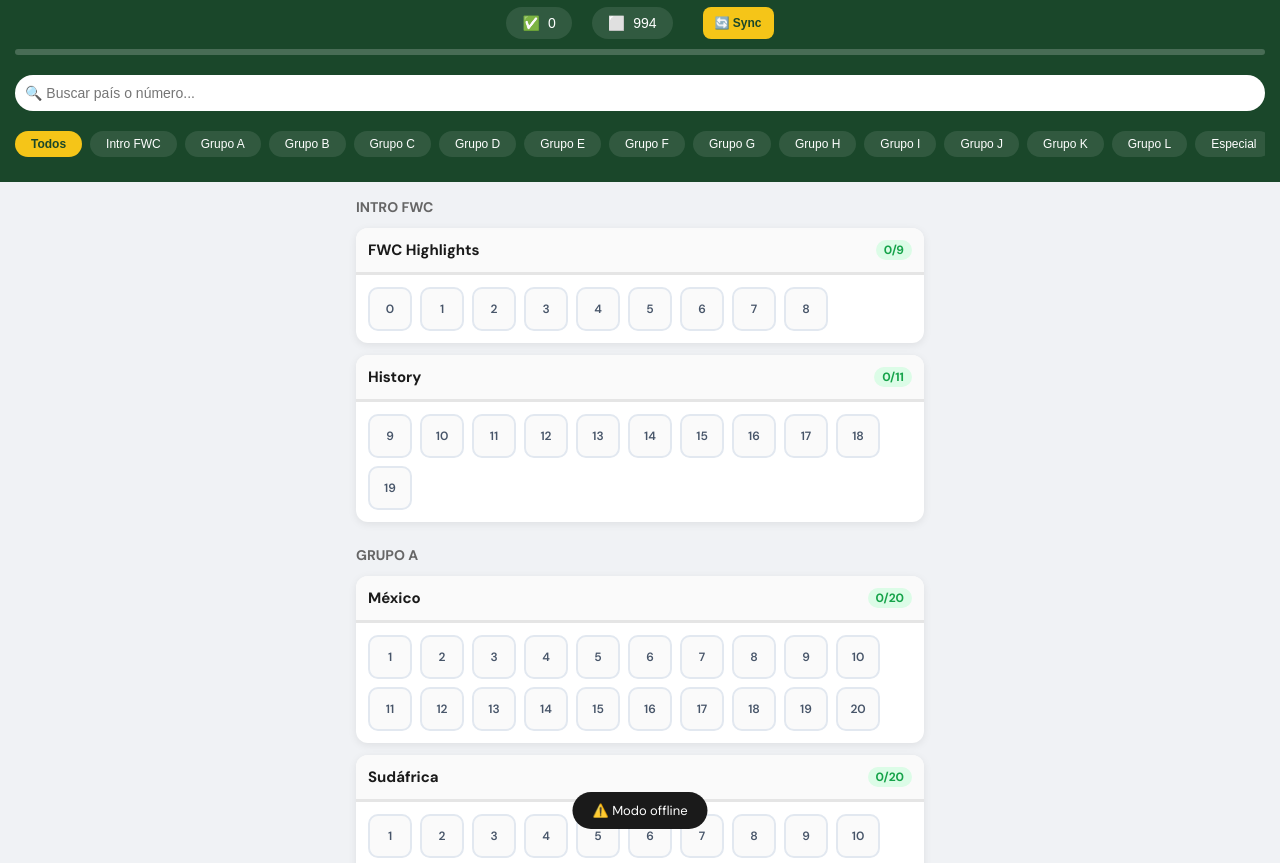
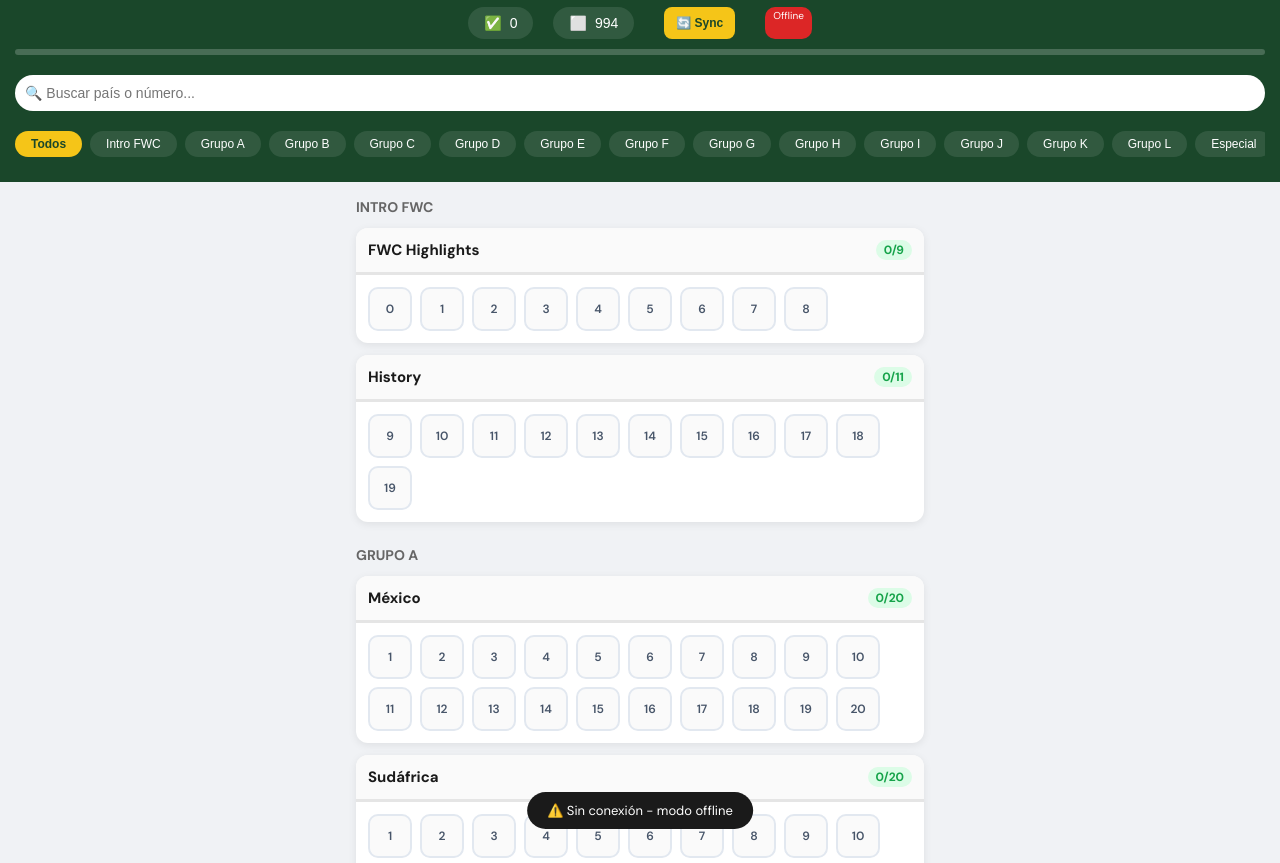
Before and after one commit to muozam/2026-2, a plain HTML site: page index.html in a window 1280 px wide. Shown: the part 51-914 px from the top of the page. Drawn offline with Linux system fonts and the light colour scheme; no server answers.

Commit message:
Add files via upload

```diff
--- a/index.html
+++ b/index.html
@@ -1,10 +1,10 @@
 <!DOCTYPE html>
 <html lang="es">
 <head>
-<meta charset="UTF-8"/>
-<meta name="viewport" content="width=device-width, initial-scale=1.0, maximum-scale=1.0, user-scalable=yes"/>
+<meta charset="UTF-8">
+<meta name="viewport" content="width=device-width, initial-scale=1.0">
 <title>Panini FIFA World Cup 2026</title>
-<link href="https://fonts.googleapis.com/css2?family=Bebas+Neue&family=DM+Sans:wght@300;400;500;600;700&display=swap" rel="stylesheet"/>
+<link href="https://fonts.googleapis.com/css2?family=Bebas+Neue&family=DM+Sans:wght@300;400;500;600;700&display=swap" rel="stylesheet">
 <style>
 * {
   margin: 0;
@@ -41,6 +41,7 @@ body {
   justify-content: center;
   gap: 20px;
   margin-bottom: 10px;
+  flex-wrap: wrap;
 }
 
 .stat-btn {
@@ -226,6 +227,7 @@ body {
   font-size: 13px;
   transition: transform 0.3s;
   z-index: 1000;
+  white-space: nowrap;
 }
 
 .toast.show {
@@ -246,6 +248,16 @@ body {
   margin-left: 10px;
   color: #1a472a;
 }
+
+.status {
+  font-size: 10px;
+  margin-left: 10px;
+  padding: 2px 8px;
+  border-radius: 10px;
+}
+
+.status.online { background: #16a34a; }
+.status.offline { background: #dc2626; }
 </style>
 </head>
 <body>
@@ -261,6 +273,7 @@ body {
       <span>⬜</span> <span id="faltantesCount">0</span>
     </button>
     <button class="sync-btn" id="syncBtn">🔄 Sync</button>
+    <span id="onlineStatus" class="status offline">Offline</span>
   </div>
 
   <div class="progress-bar">
@@ -276,10 +289,16 @@ body {
 <div class="toast" id="toast"></div>
 
 <script>
-// ⚠️ ACTUALIZA ESTA URL CON LA NUEVA QUE OBTENGAS AL REIMPLEMENTAR ⚠️
-const API_URL = "https://script.google.com/macros/s/AKfycbxUu1OZ0jAod2wbX_QgG0VuT5l6FTbYIGYQkQCNlTNxdgagVTLG-1eqdUzi74kyeFDNxQ/exec";
+// ⚠️ REEMPLAZA CON TU URL DE APPS SCRIPT ⚠️
+const API_URL = "https://script.google.com/macros/s/AKfycbwi_MPV2NqLdkgIdJWIhaqvDX2M0fQaKUwUlOLeE3KMnHm2q1QNO-h96U1CPE4egfae0A/exec";
 
-// ==================== DATOS DEL ÁLBUM ====================
+let pegadas = new Set();
+let activeGroup = "Todos";
+let filterMode = null;
+let searchText = "";
+let isOnline = false;
+
+// DATOS DEL ÁLBUM
 const ALBUM = {
   "Intro FWC": [
     { id: "fwc", nombre: "FWC Highlights", fichas: [0,1,2,3,4,5,6,7,8] },
@@ -362,15 +381,20 @@ const ALBUM = {
   ]
 };
 
-// ==================== ESTADO ====================
-let pegadas = new Set();
-let activeGroup = "Todos";
-let filterMode = null;
-let searchText = "";
-
-// ==================== FUNCIONES ====================
 function makeKey(teamId, num) {
   return `${teamId}|${num}`;
+}
+
+function saveToLocal() {
+  localStorage.setItem("panini2026", JSON.stringify([...pegadas]));
+}
+
+function loadFromLocal() {
+  const saved = localStorage.getItem("panini2026");
+  if (saved) {
+    pegadas = new Set(JSON.parse(saved));
+  }
+  render();
 }
 
 async function loadFromServer() {
@@ -390,19 +414,26 @@ async function loadFromServer() {
         if (value === "p") pegadas.add(key);
       }
       saveToLocal();
+      isOnline = true;
+      document.getElementById("onlineStatus").className = "status online";
+      document.getElementById("onlineStatus").textContent = "Online";
       render();
       showToast("✅ Sincronizado", "ok");
     } else {
-      loadFromLocal();
+      throw new Error(data.error);
     }
   } catch (error) {
     console.error("Error:", error);
-    loadFromLocal();
-    showToast("⚠️ Modo offline", "error");
+    isOnline = false;
+    document.getElementById("onlineStatus").className = "status offline";
+    document.getElementById("onlineStatus").textContent = "Offline";
+    showToast("⚠️ Sin conexión - modo offline", "error");
   }
 }
 
 async function saveToServer(key, isPegada) {
+  if (!isOnline) return;
+
   try {
     const action = isPegada ? "setState" : "deleteState";
     const body = isPegada
@@ -417,19 +448,10 @@ async function saveToServer(key, isPegada) {
     });
   } catch (error) {
     console.error("Error saving:", error);
+    isOnline = false;
+    document.getElementById("onlineStatus").className = "status offline";
+    document.getElementById("onlineStatus").textContent = "Offline";
   }
-}
-
-function saveToLocal() {
-  localStorage.setItem("panini2026", JSON.stringify([...pegadas]));
-}
-
-function loadFromLocal() {
-  const saved = localStorage.getItem("panini2026");
-  if (saved) {
-    pegadas = new Set(JSON.parse(saved));
-  }
-  render();
 }
 
 async function toggleSticker(teamId, num) {
@@ -564,7 +586,6 @@ function buildNav() {
   });
 }
 
-// Event listeners
 document.getElementById("filterPegadas").onclick = () => {
   filterMode = filterMode === "pegadas" ? null : "pegadas";
   document.getElementById("filterPegadas").classList.toggle("active", filterMode === "pegadas");
@@ -588,7 +609,6 @@ document.getElementById("syncBtn").onclick = () => {
   loadFromServer();
 };
 
-// Iniciar
 buildNav();
 loadFromLocal();
 loadFromServer();
@@ -596,8 +616,6 @@ loadFromServer();
 setInterval(() => {
   loadFromServer();
 }, 30000);
-
-console.log("✅ App iniciada");
 </script>
 </body>
 </html>
```
